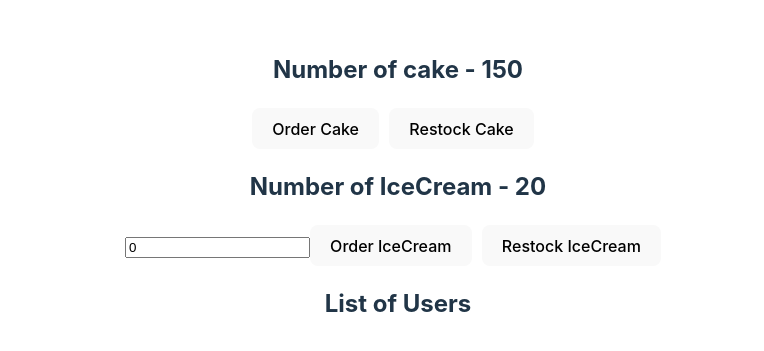
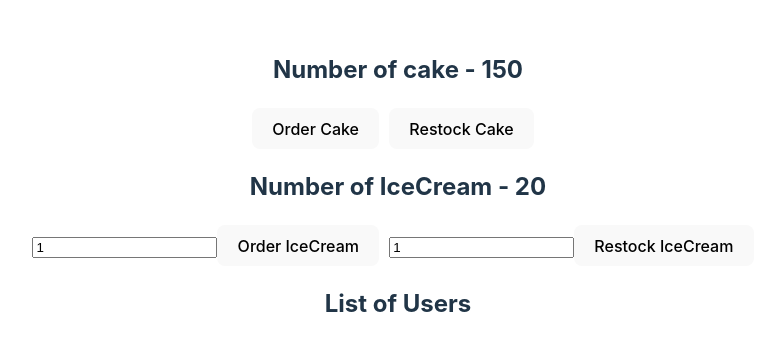
Before and after one commit to KVerma-developer/ReduxVersion2, a React (Vite) app: page / in a window 1280 px wide. Shown: the part 213-564 px from the top of the page, without its empty margins (242-1006 px from the left). Built offline with nearby package versions, Linux system fonts and the light colour scheme.

Commit message:
user input done with icecream and cake

```diff
--- a/src/components/features/icecream/IceCreamView.jsx
+++ b/src/components/features/icecream/IceCreamView.jsx
@@ -3,7 +3,7 @@ import { useSelector , useDispatch } from 'react-redux';
 import { ordered ,restocked} from './icecreamSlice';
 
 const IceCreamView = () => {
-  const [value,setValue]=React.useState(0)
+  const [value,setValue]=React.useState(1)
   const numOfIceCream = useSelector((state)=> state.iceCream.numOfIceCream)
   const dispatch = useDispatch()
 
@@ -11,7 +11,8 @@ const IceCreamView = () => {
     <div>
         <h2>Number of IceCream - {numOfIceCream}</h2>
         <input value={value.toString()} type='number' onChange={e=>setValue(parseInt(e.target.value))}/>
-        <button onClick={()=>dispatch(ordered())}>Order IceCream</button>
+        <button onClick={()=>dispatch(ordered(value))}>Order IceCream</button>
+        <input value={value.toString()} type='number' onChange={e=>setValue(parseInt(e.target.value))}/>
         <button onClick={()=>dispatch(restocked(value))}>Restock IceCream</button>
 
     </div>
--- a/src/components/features/icecream/icecreamSlice.js
+++ b/src/components/features/icecream/icecreamSlice.js
@@ -13,8 +13,8 @@ const iceCreamSlice=createSlice({
 
 
     reducers:{
-    ordered:(state)=>{
-        state.numOfIceCream--
+    ordered:(state,action)=>{
+        state.numOfIceCream-=action.payload
     },
     restocked:
     (state,action)=>{
```
